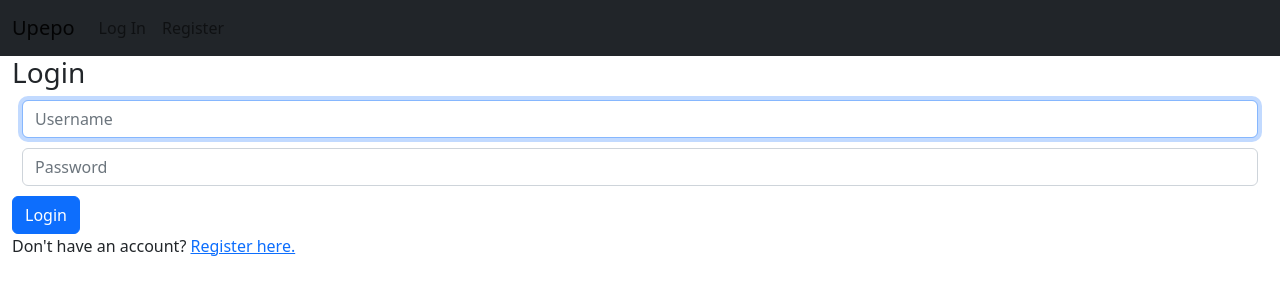
After one commit to kodalegit/mlvalidation, a Django app: page /login in a window 1280 px wide. The commit adds this page. Shown: the top 300 px of the page. Run offline with Django 4.2, Linux system fonts and the light colour scheme; parts of the project's set-up code (start-up, migrations or seed data) failed here and were passed over.

Commit message:
add js and login

```diff
--- a/ujenzi/concrete/templates/concrete/layout.html
+++ b/ujenzi/concrete/templates/concrete/layout.html
@@ -9,6 +9,24 @@
     <link rel="stylesheet" href="{% static 'concrete/styles.css' %}">
 </head>
 <body>
+  <nav class="navbar navbar-expand-lg bg-dark">
+    <div class="container-fluid">
+      <a class="navbar-brand" href="{% url 'index' %}"> Upepo</a>
+      <button class="navbar-toggler" type="button" data-bs-toggle="collapse" data-bs-target="#navbarNavAltMarkup" aria-controls="navbarNavAltMarkup" aria-expanded="false" aria-label="Toggle navigation">
+        <span class="navbar-toggler-icon"></span>
+      </button>
+      <div class="collapse navbar-collapse" id="navbarNavAltMarkup">
+        <div class="navbar-nav">
+          {% if not user.is_authenticated %}
+          <a class="nav-link" href="{% url 'login' %}">Log In</a>
+          <a class="nav-link" href="{% url 'register' %}">Register</a>
+          {% else %}
+          <a class="nav-link" href="{% url 'logout' %}">Log Out</a>
+          {% endif %}
+        </div>
+      </div>
+    </div>
+  </nav>
   {% block body %}
   {% endblock %}
 </body>
--- /dev/null
+++ b/ujenzi/concrete/templates/concrete/login.html
@@ -0,0 +1,29 @@
+{% extends 'concrete/layout.html' %}
+
+{% block title %}Log In{% endblock %}
+
+{% block body %}
+<div class="container-fluid">
+    <div class="overlay">
+        <h3>Login</h3>
+
+        {% if message %}
+        <div class="message">{{ message }}</div>
+        {% endif %}
+
+
+        <form action="{% url 'login' %}" method="post">
+            {% csrf_token %}
+            <div style="margin: 10px;" class="form-group">
+                <input autofocus class="form-control" type="text" name="username" placeholder="Username">
+            </div>
+            <div style="margin: 10px;" class="form-group">
+                <input class="form-control" type="password" name="password" placeholder="Password">
+            </div>
+            <input class="btn btn-primary" type="submit" value="Login">
+        </form>
+
+        Don't have an account? <a href="{% url 'register' %}">Register here.</a>
+    </div>
+</div>
+{% endblock %}
--- a/ujenzi/concrete/urls.py
+++ b/ujenzi/concrete/urls.py
@@ -5,5 +5,6 @@ urlpatterns = [
     path('', views.index, name='index'),
     path('login', views.login_view, name='login'),
     path('register', views.registration, name='register'),
-    path('predict', views.predict_strength, name='predict'),
+    path('prediction', views.predict_strength, name='predict'),
+    path('save', views.save_prediction, name='save_prediction'),
 ]
--- a/ujenzi/concrete/views.py
+++ b/ujenzi/concrete/views.py
@@ -7,6 +7,7 @@ from django.urls import reverse
 from .models import User, Predictions
 import pickle
 import pandas as pd
+import json
 
 class PredictForm(forms.Form):
     cement = forms.FloatField(min_value=0, initial=0, label='Cement')
@@ -46,7 +47,7 @@ def login_view(request):
 
 def logout_view(request):
     logout(request)
-    return HttpResponseRedirect(reverse(index))
+    return HttpResponseRedirect(reverse('index'))
 
 def registration(request):
     if request.method == 'POST':
@@ -69,7 +70,8 @@ def registration(request):
             })
 
         login(request, user)
-        return HttpResponseRedirect(reverse(index))
+        return HttpResponseRedirect(reverse('index'))
+    return render(request, 'concrete/register.html')
 
 
 
@@ -111,3 +113,22 @@ def predict_strength(request):
     return render(request, 'concrete/predict.html', {
         'form': PredictForm()
     })
+
+def save_prediction(request):
+    if request.method == 'POST':
+        content = json.loads(request.body)
+
+        # Update database with new entry
+        if content is not None:
+            strength = content['strength']
+            new_entry = Predictions(user_id=request.user, prediction=strength)
+            new_entry.save()
+
+            return HttpResponseRedirect(reverse('prediction'))
+
+        return HttpResponse(404)
+
+    # Load all database entries for current user
+    user_samples = Predictions.objects.filter(user_id=request.user.id)
+
+    return JsonResponse(user_samples.serialize())
```
Also changed, not shown: ujenzi/concrete/models.py (+12 -2 lines), ujenzi/concrete/static/concrete/prediction.js (added, +42 -0 lines), ujenzi/concrete/templates/concrete/predict.html (+17 -1 lines), ujenzi/concrete/templates/concrete/register.html (added, +35 -0 lines).
